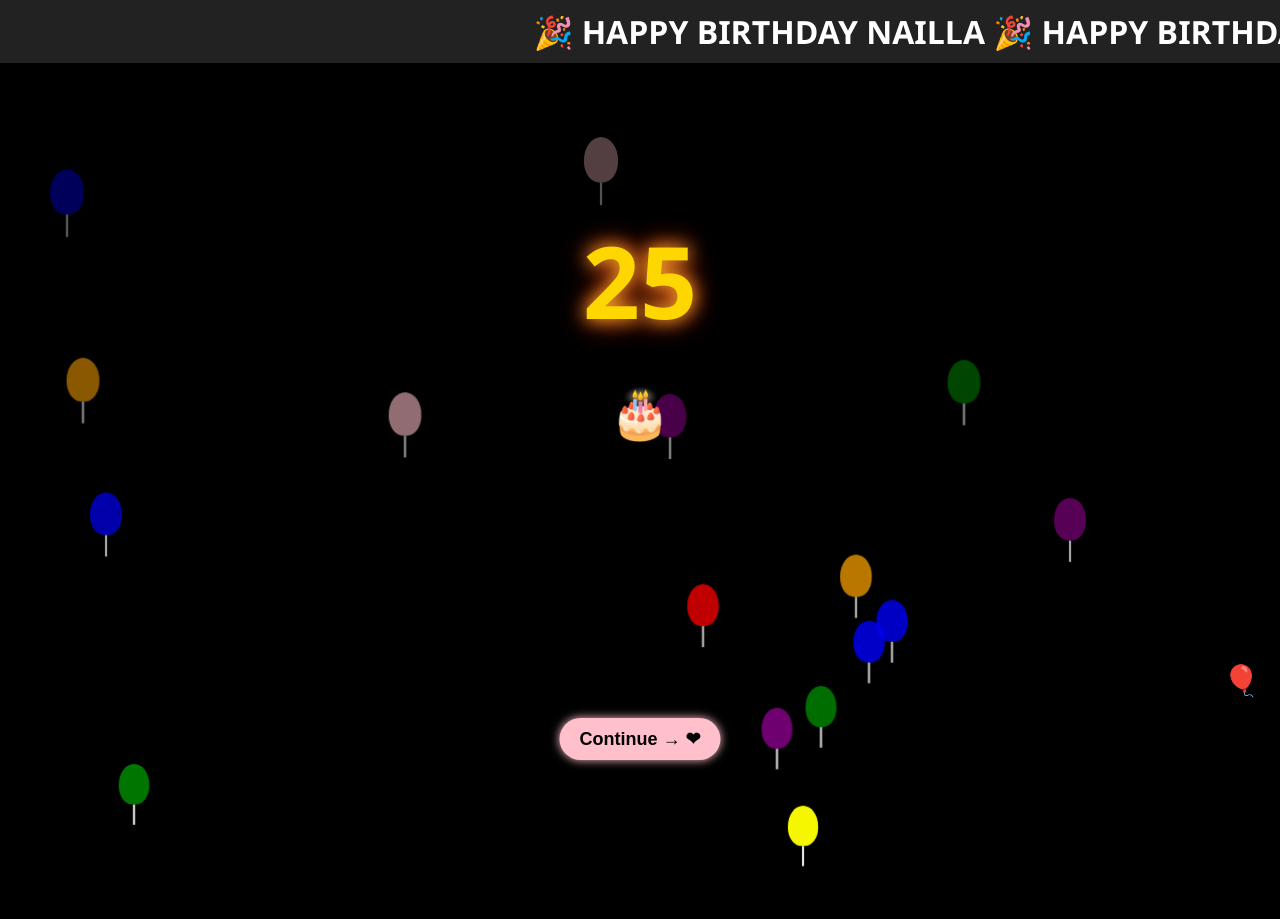
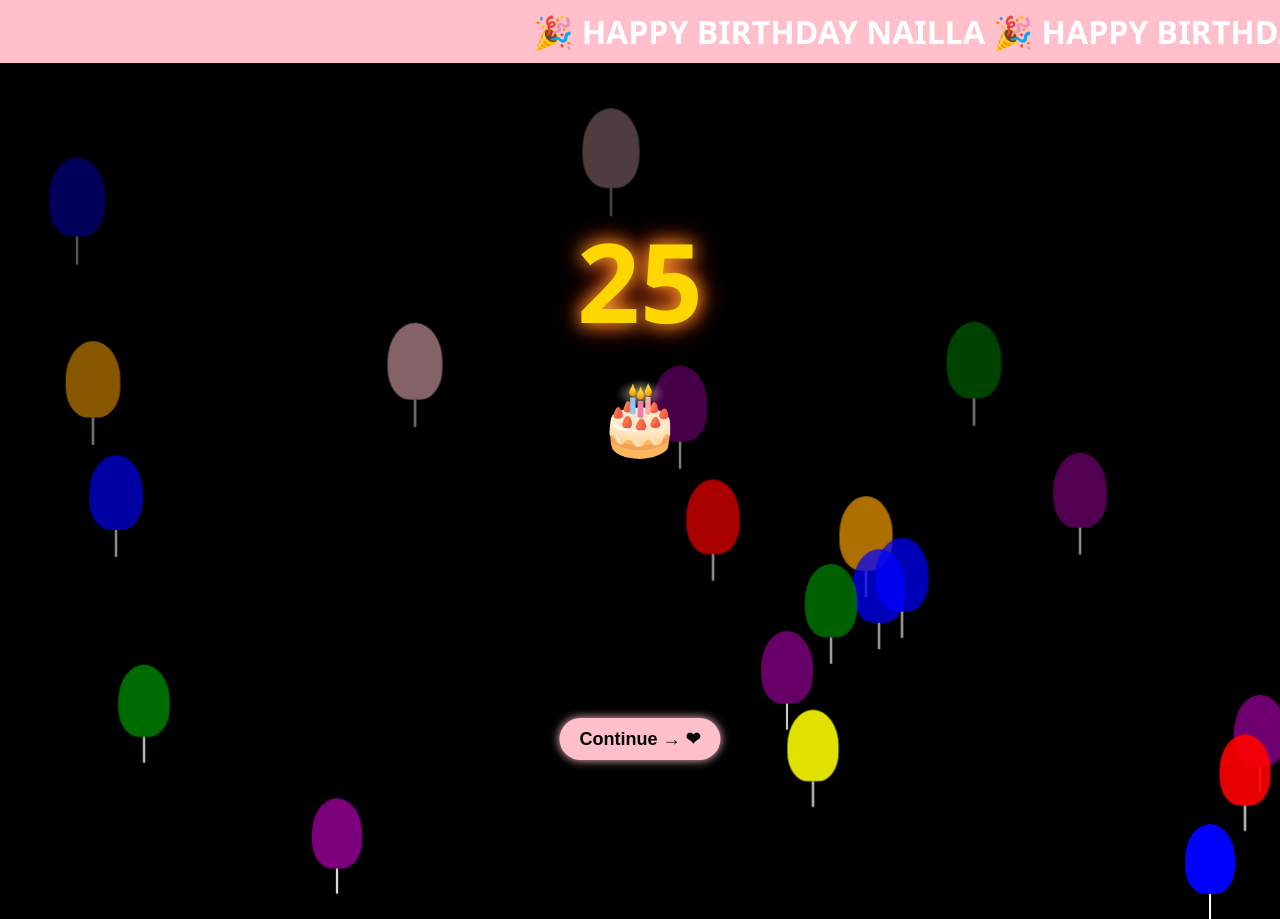
Before and after one commit to aheell1/Nailla, a plain HTML site: page her-wish.html in a window 1280 px wide. Before the commit the page ends 866 px from the top, so only its background shows below. Drawn offline with Linux system fonts and the light colour scheme.

Commit message:
Update her-wish.html

```diff
--- a/her-wish.html
+++ b/her-wish.html
@@ -24,7 +24,7 @@
       font-weight: bold;
       text-transform: uppercase;
       padding: 10px 0;
-      background: #222;
+      background: #ffc0cb; /* Baby pink background */
       z-index: 10;
     }
 
@@ -45,7 +45,7 @@
       top: 35%;
       left: 50%;
       transform: translate(-50%, -50%);
-      font-size: 100px;
+      font-size: 110px;
       font-weight: bold;
       color: gold;
       text-shadow: 0 0 10px #fff, 0 0 20px gold, 0 0 30px orange;
@@ -62,51 +62,42 @@
       }
     }
 
-    /* 🎂 Cake below 25 */
+    /* 🎂 Cake under 25 */
     .cake-emoji {
       position: absolute;
-      top: 50%;
+      top: 52%;
       left: 50%;
-      transform: translate(-50%, -30%);
-      font-size: 45px;
+      transform: translate(-50%, -50%);
+      font-size: 65px;
       z-index: 5;
       animation: bounce 2s infinite alternate;
     }
 
     @keyframes bounce {
-      from { transform: translate(-50%, -30%) scale(1); }
-      to { transform: translate(-50%, -32%) scale(1.1); }
-    }
-
-    /* 🎈 Reference emoji */
-    .reference-emoji {
-      position: absolute;
-      bottom: 100px;
-      right: 20px;
-      font-size: 30px;
-      color: white;
-      z-index: 5;
+      from { transform: translate(-50%, -50%) scale(1); }
+      to { transform: translate(-50%, -52%) scale(1.1); }
     }
 
     /* Balloons */
     .balloon {
       position: absolute;
-      bottom: -80px;
-      width: 30px;
-      height: 40px;
+      bottom: -100px;
+      width: 50px;
+      height: 70px;
       background-color: red;
-      border-radius: 50% 50% 45% 45%;
+      border-radius: 50% 50% 40% 40%; /* Rounded top, narrow bottom */
       animation: floatUp 7s linear infinite;
       opacity: 0.9;
+      z-index: 1;
     }
 
     .balloon::after {
       content: '';
       position: absolute;
-      bottom: -20px;
+      bottom: -25px;
       left: 50%;
       width: 2px;
-      height: 20px;
+      height: 25px;
       background: white;
       transform: translateX(-50%);
     }
@@ -159,9 +150,6 @@
   <!-- Cake Emoji -->
   <div class="cake-emoji">🎂</div>
 
-  <!-- 🎈 Reference Balloon Emoji -->
-  <div class="reference-emoji">🎈</div>
-
   <!-- Continue Button -->
   <button class="continue-btn" onclick="window.location.href='dive.html'">
     Continue → ❤
@@ -184,7 +172,7 @@
       }, 10000);
     }
 
-    setInterval(createBalloon, 300);
+    setInterval(createBalloon, 250); // Faster balloon rate for birthday effect
   </script>
 
 </body>
```
